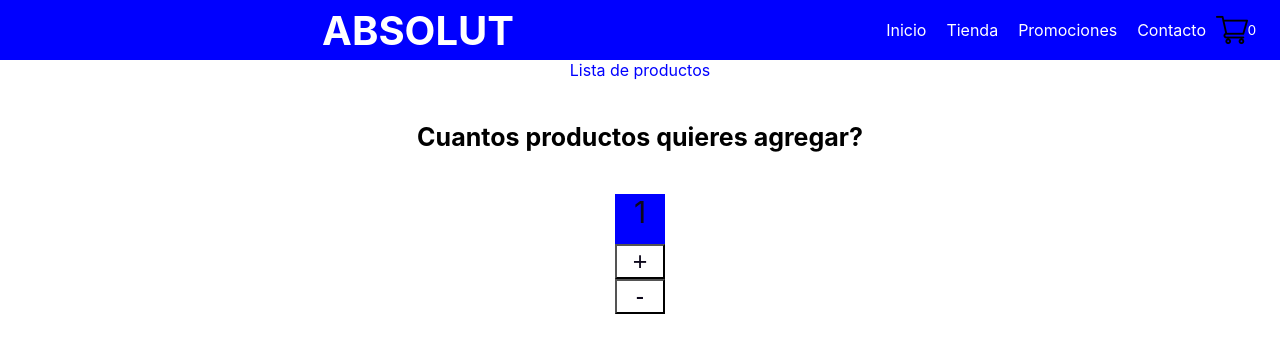
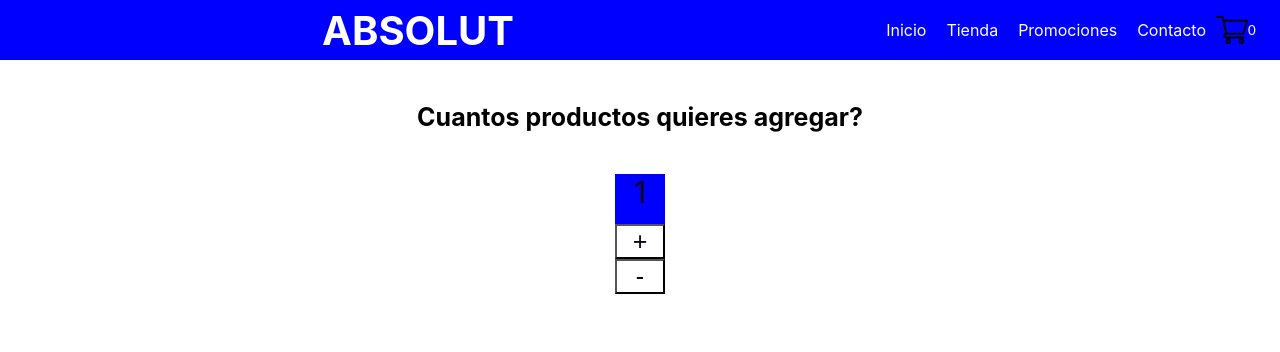
Before and after one commit to RichardAlbornoz/absolut-ecommerce, a React (Create React App) app: page / in a window 1280 px wide. Shown: the top 352 px of the page. Built offline with nearby package versions, Linux system fonts and the light colour scheme.

Commit message:
Item.js and ItemList.js

```diff
--- a/src/components/ItemListContainer/ItemListContainer.js
+++ b/src/components/ItemListContainer/ItemListContainer.js
@@ -3,8 +3,7 @@ import './ItemListContainer.css';
 const ListContainer =(props)=> {
     return(
         <div className="listaProductos">
-            <div>{props.text}</div>
-            {props.children}
+            <div>{props.greeting}</div>
         </div>
     )
 }
```
Also changed, not shown: src/components/Item/Item.js (added), src/components/ItemListContainer/ItemList.js (added).
